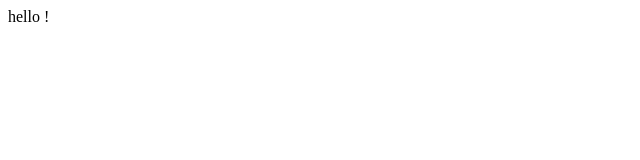
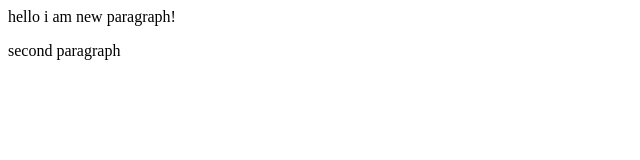
Before and after one commit to zainabmushtaq0/first-demo, a plain HTML site: page index.html in a window 1280 px wide. Shown: the whole page, without its empty margins (0-640 px from the left). Drawn offline with Linux system fonts and the light colour scheme.

Commit message:
adding second para

```diff
--- a/index.html
+++ b/index.html
@@ -1 +1,2 @@
-<p>hello !</p>
+<p>hello i am new paragraph!</p>
+<p>second paragraph</p>
```
